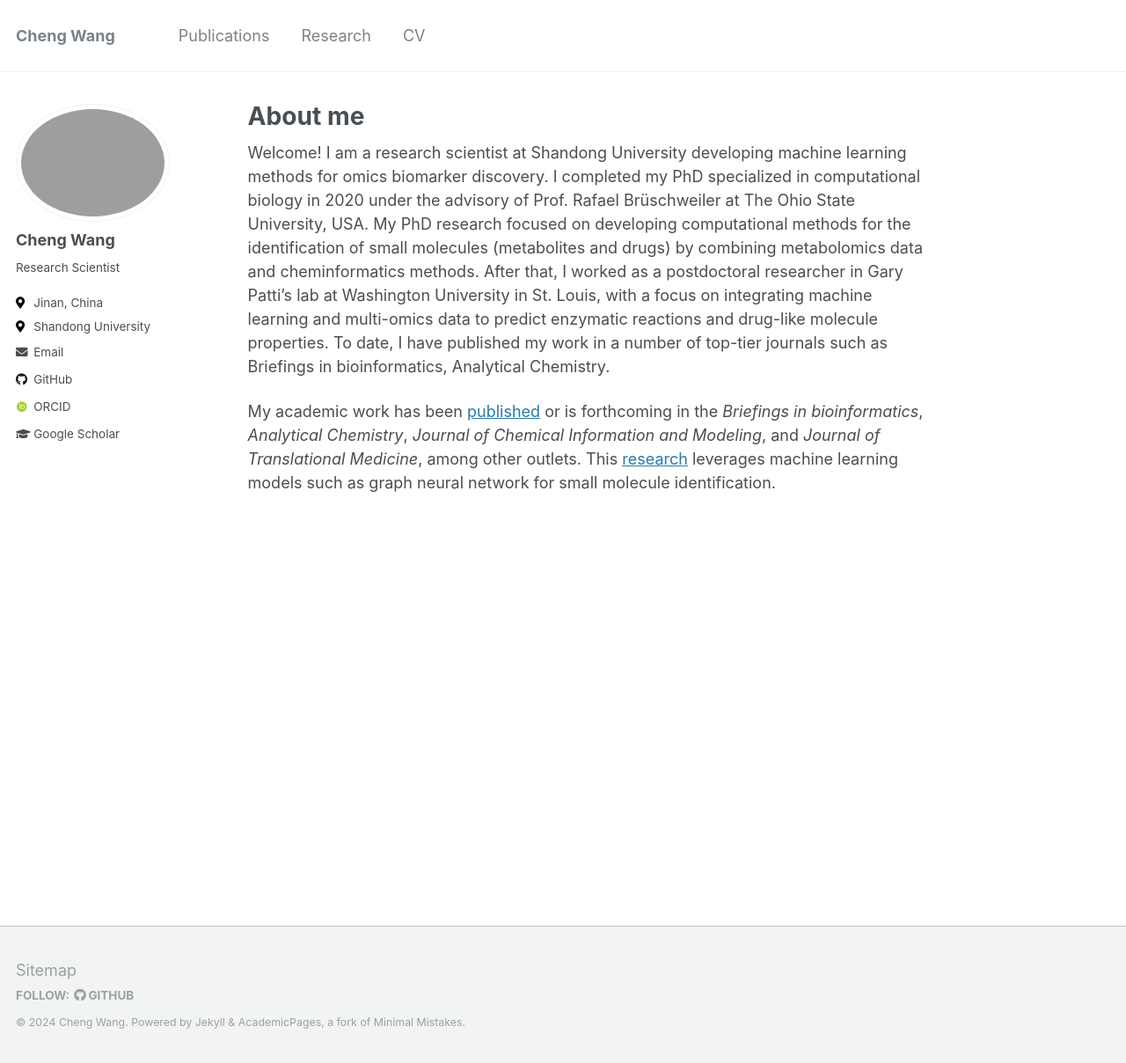
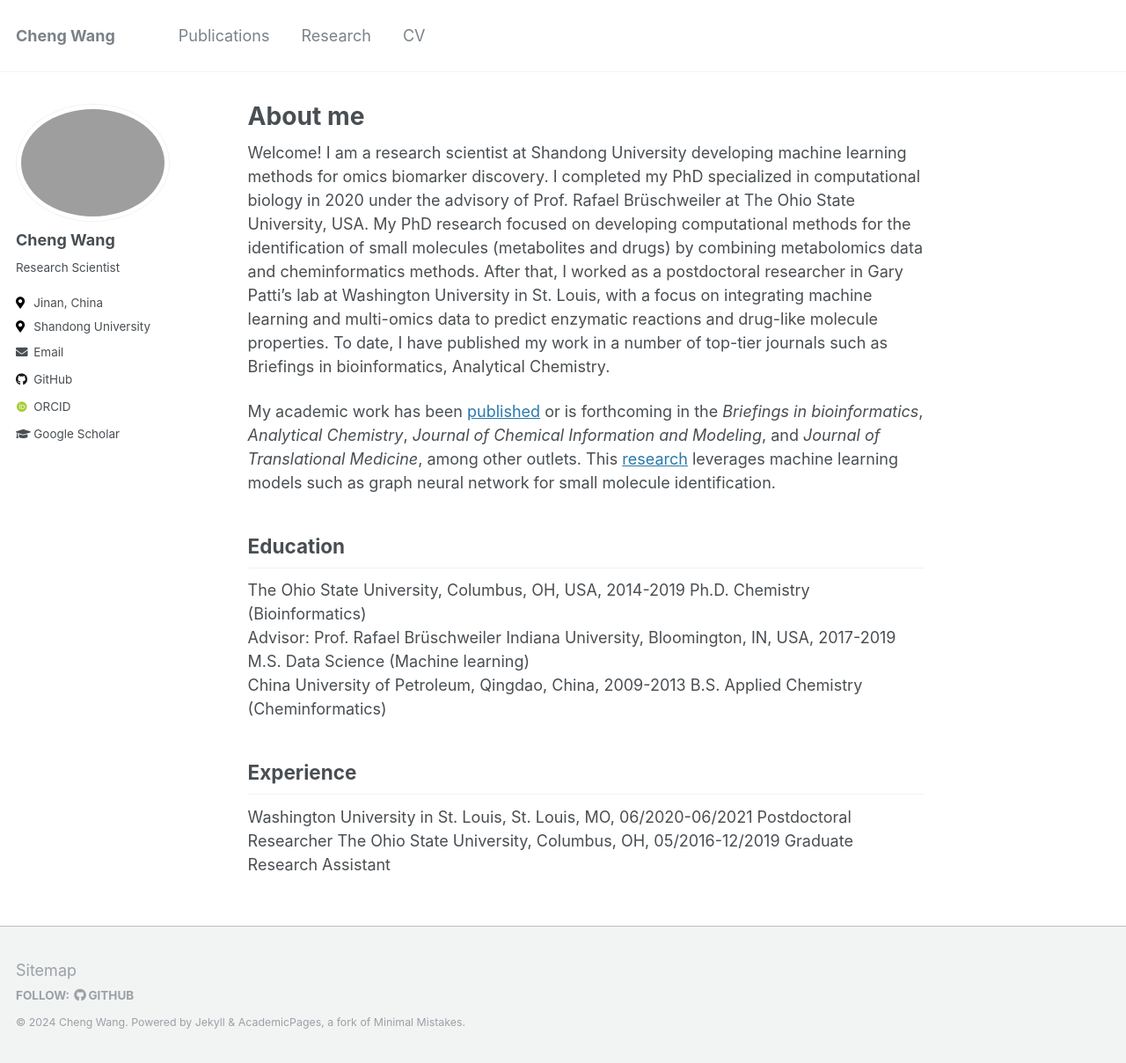
Before and after one commit to chengwangbio/chengwangbio.github.io, a Jekyll site: the page built from _pages/about.md, in a window 1280 px wide and 1208 px high. Shown: the whole window at 88% size. Built offline with Jekyll 4.4.1, drawn with Linux system fonts in a browser that asks for light colours; some web fonts are replaced.

Commit message:
Update about.md

```diff
--- a/_pages/about.md
+++ b/_pages/about.md
@@ -16,3 +16,21 @@ My academic work has been [published](publications) or is forthcoming in the
 *Journal of Chemical Information and Modeling*, and
 *Journal of Translational Medicine*, among other outlets. This
 [research](research) leverages machine learning models such as graph neural network for small molecule identification.
+
+## Education
+
+The Ohio State University, Columbus, OH, USA, 2014-2019
+Ph.D. Chemistry (Bioinformatics)
+Advisor: Prof. Rafael Brüschweiler
+Indiana University, Bloomington, IN, USA, 2017-2019
+M.S. Data Science (Machine learning)
+China University of Petroleum, Qingdao, China, 2009-2013
+B.S. Applied Chemistry (Cheminformatics)
+
+
+## Experience
+
+Washington University in St. Louis, St. Louis, MO, 06/2020-06/2021
+Postdoctoral Researcher
+The Ohio State University, Columbus, OH, 05/2016-12/2019
+Graduate Research Assistant
```
